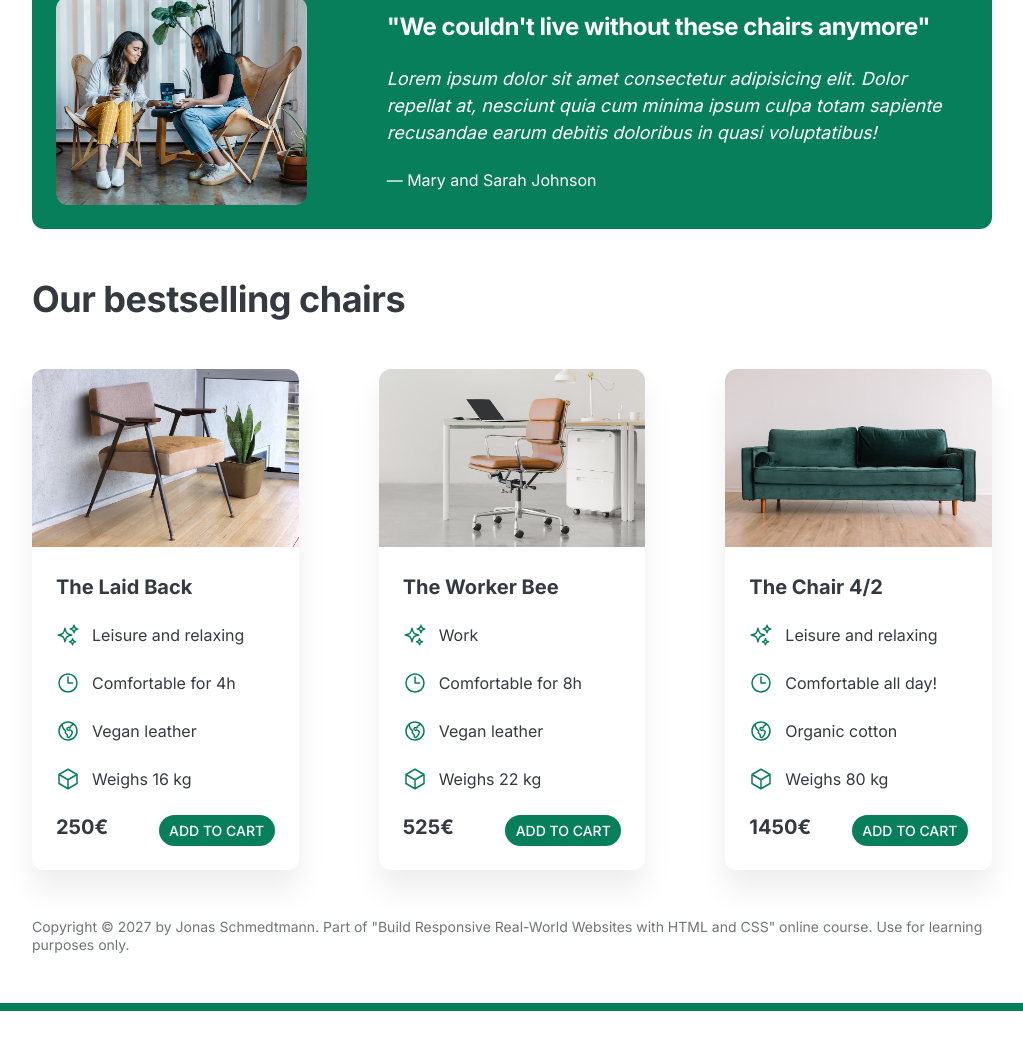
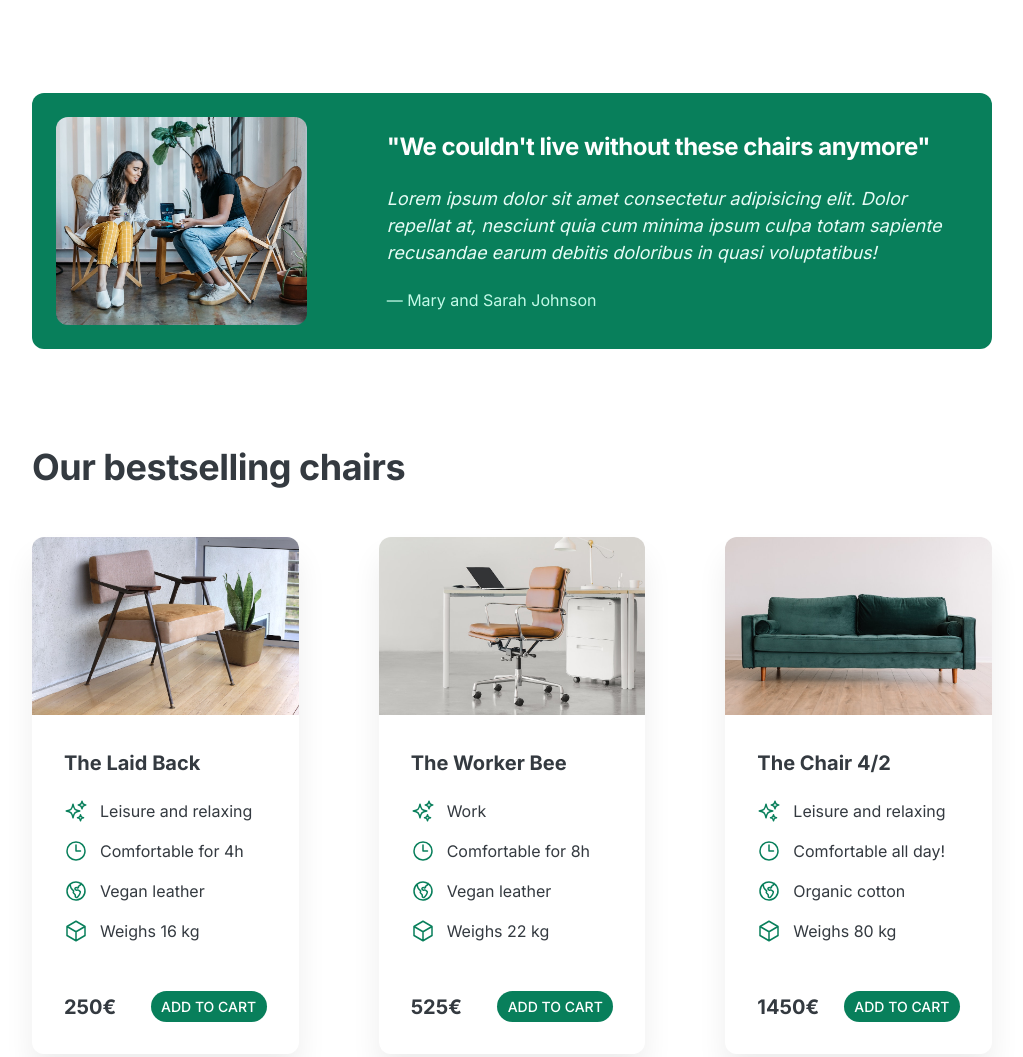
Before and after one commit to marcosmanto/05-Design, a website: page src/index.html in a window 1280 px wide. Shown: the part 925-1982 px from the top of the page, without its empty margins (128-1151 px from the left). Before the commit the page ends 1936 px from the top, so only its background shows below. Drawn offline with nearby package versions, Linux system fonts and the light colour scheme; files that its build step writes are made by us from their sources.

Commit message:
implement whitespace and visual hierarchy

```diff
--- a/src/sass/style.scss
+++ b/src/sass/style.scss
@@ -17,6 +17,8 @@ $fw-bold: 700;
 $primary: #087f5b;
 $primary-light: #099268;
 $text: #343a40;
+$text-primary-0: #e6fcf5;
+$text-primary-1: #c3fae8;
 $white: #fff;
 $gray: #70757a;
 
@@ -42,11 +44,11 @@ body {
 
 header,
 section {
-  margin-bottom: 48px;
+  margin-bottom: 96px;
 }
 
 h1 {
-  margin-bottom: 24px;
+  margin-bottom: 32px;
   font-size: 44px;
   line-height: 1.1;
   letter-spacing: -1px;
@@ -111,7 +113,7 @@ header {
   display: grid;
   grid-template-columns: repeat(2, 1fr);
   column-gap: 80px;
-  margin-top: 48px;
+  margin-top: 64px;
 }
 
 .header-text-box {
@@ -133,7 +135,7 @@ img {
   stroke: $primary;
   width: 32px;
   height: 32px;
-  margin-bottom: 16px;
+  margin-bottom: 24px;
 }
 
 .features-title {
@@ -169,6 +171,11 @@ img {
     margin-bottom: 24px;
     font-size: 18px;
     line-height: 1.5;
+    color: $text-primary-0;
+  }
+
+  &-author {
+    color: $text-primary-1;
   }
 }
 
@@ -185,12 +192,12 @@ img {
 }
 
 .chair-box {
-  padding: 24px;
+  padding: 32px;
 }
 
 .chair-details {
   list-style: none;
-  margin-bottom: 24px;
+  margin-bottom: 48px;
   li {
     /*&::before {
       content: "";
@@ -203,7 +210,7 @@ img {
     display: flex;
     // align-items: center;
     gap: 12px;
-    margin-bottom: 24px;
+    margin-bottom: 16px;
     &:last-child {
       margin-bottom: 0;
     }
@@ -224,6 +231,7 @@ img {
 .chair-price {
   display: flex;
   justify-content: space-between;
+  align-items: center;
   font-size: 20px;
 }
 
```
